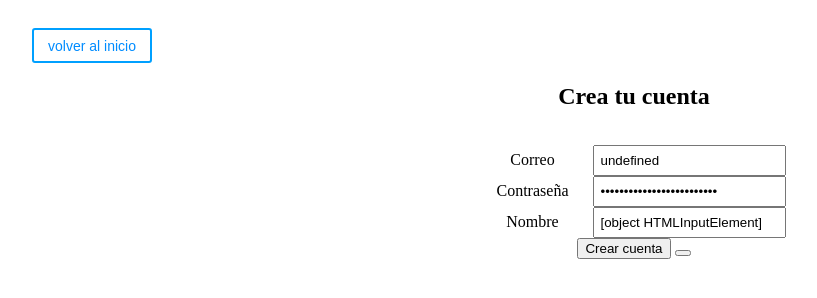
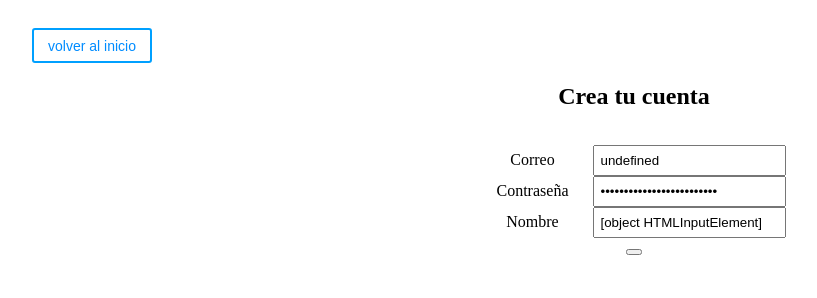
Before and after one commit to absalom-e/udp-movie-reviewer, a website built with Vite: page htmls/Cre.html in a window 1280 px wide. Shown: the whole page, without its empty margins (6-823 px from the left). Built offline with nearby package versions, Linux system fonts and the light colour scheme.

Commit message:
Otros Debugs De Sintaxis en Login/Register

```diff
--- a/htmls/Cre.html
+++ b/htmls/Cre.html
@@ -6,7 +6,6 @@
     <meta name="viewport" content="width=device-width, initial-scale=1.0" />
     <title>Crear cuenta</title>
     <link rel="stylesheet" href="/styles/create_account_style.css">
-     <script defer src="https://cdn.jsdelivr.net/npm/alpinejs@3.x.x/dist/cdn.min.js"></script>
 </head>
 
 <body style = "padding-top: 20px">
@@ -44,7 +43,6 @@
 
       <p x-show="error" x-text="error" style="color: red; margin : 10px; font-size : 14px">Hubo un error durante la creacion de la cuenta, por favor vuelva a intentar mas tarde.</p>
       <p x-show="exito" style="color: green; margin : 10px; font-size : 14px">¡Cuenta creada con éxito! Redirigiendo...</p>
-      <button type="submit" :disabled="cargando">Crear cuenta</button>
 
 <!-- [IA] fin -->
 
@@ -104,5 +102,7 @@
   };
 </script>
 
+<script defer src="https://cdn.jsdelivr.net/npm/alpinejs@3.x.x/dist/cdn.min.js"></script>
+
  </body>
 </html>
```
Also changed, not shown: htmls/Se.html (+2 -1 lines).
